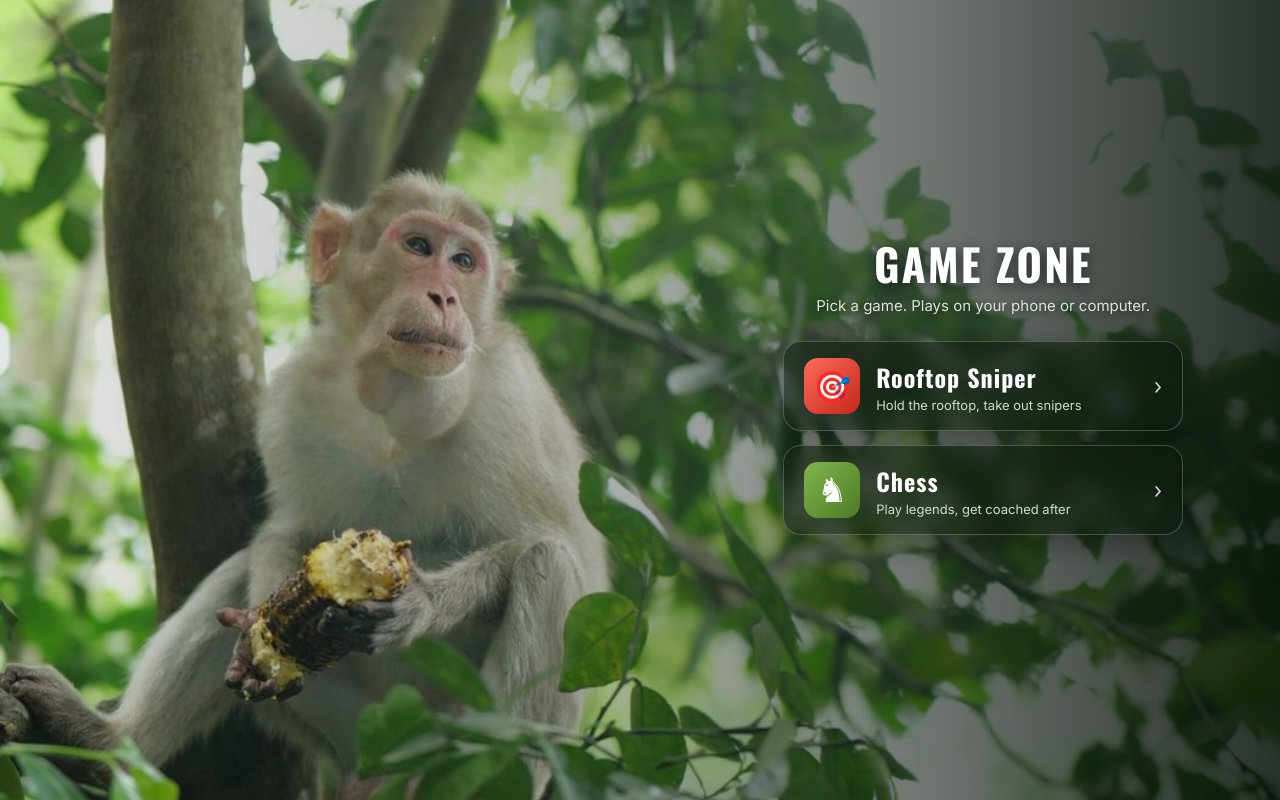
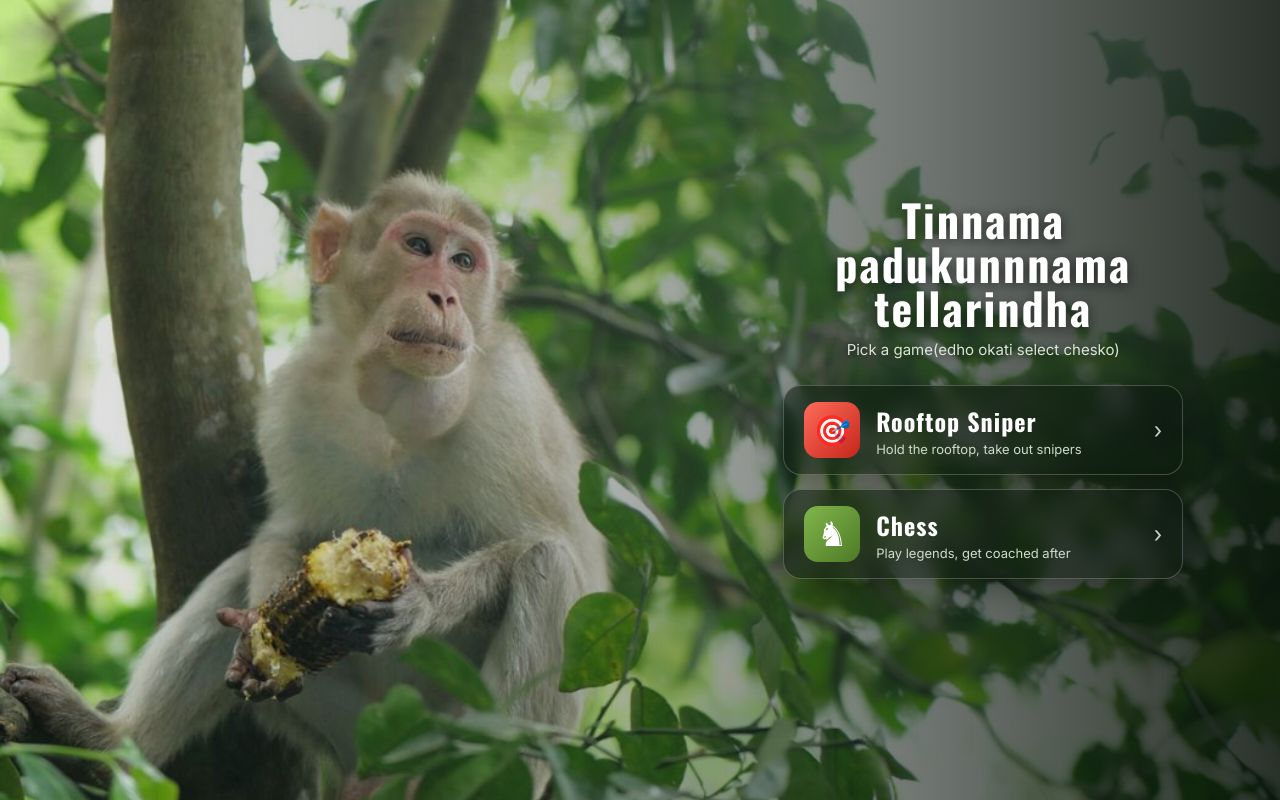
Before and after one commit to phanikumarvankayala/Rooftop_Sniper, a plain HTML site: page index.html in a window 1280 px wide. Drawn offline with nearby package versions, Linux system fonts and the light colour scheme.

Commit message:
Update index.html

```diff
--- a/index.html
+++ b/index.html
@@ -40,8 +40,8 @@ p{margin:10px 0 26px;color:#d9e6d6;font-size:15px;text-shadow:0 2px 8px rgba(0,0
 </head>
 <body>
   <main class="wrap">
-    <h1>GAME ZONE</h1>
-    <p>Pick a game. Plays on your phone or computer.</p>
+    <h1>Tinnama padukunnnama tellarindha</h1>
+    <p>Pick a game(edho okati select chesko)</p>
     <div class="btns">
       <a class="game sniper" href="sniper.html"><div class="ic">🎯</div><span><b>Rooftop Sniper</b><small>Hold the rooftop, take out snipers</small></span><div class="go">›</div></a>
       <a class="game chess" href="chess.html"><div class="ic">♞</div><span><b>Chess</b><small>Play legends, get coached after</small></span><div class="go">›</div></a>
```
